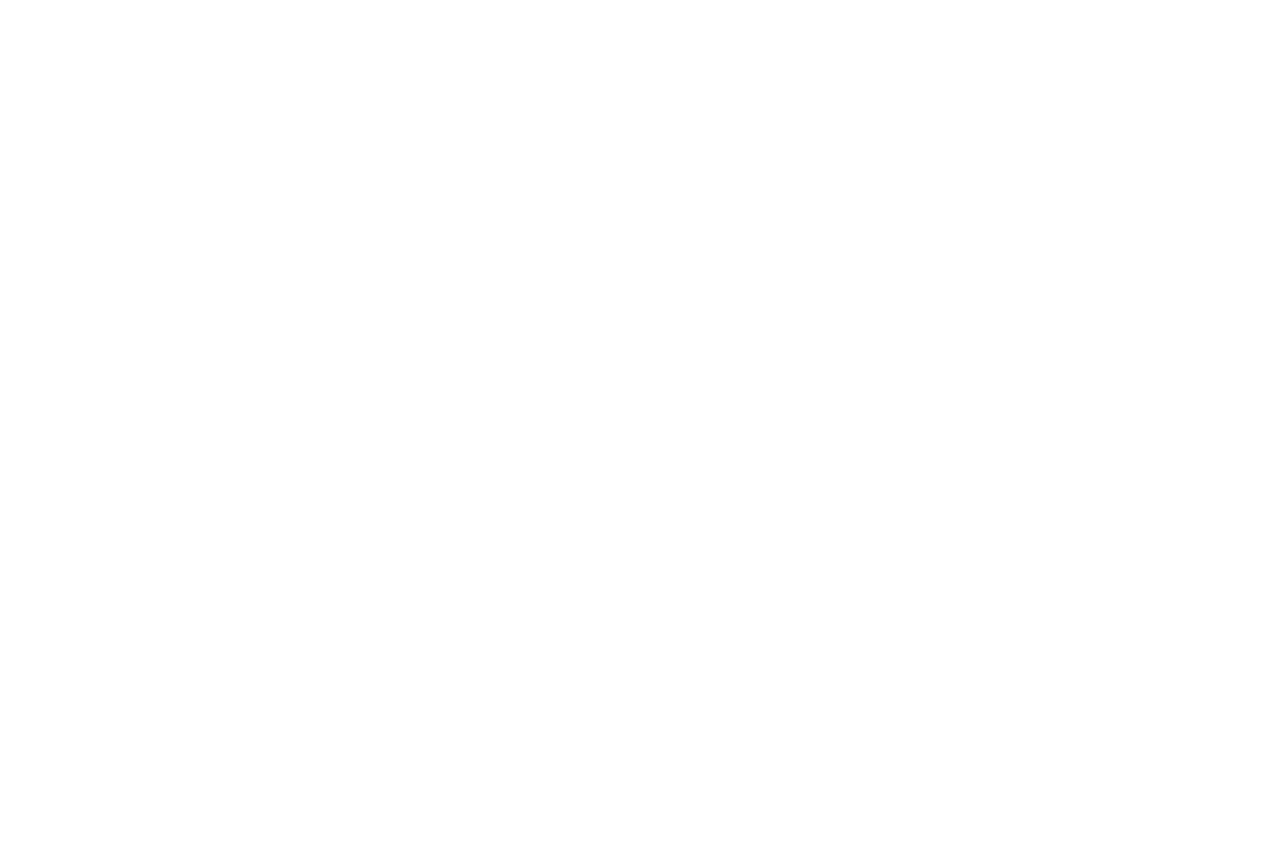
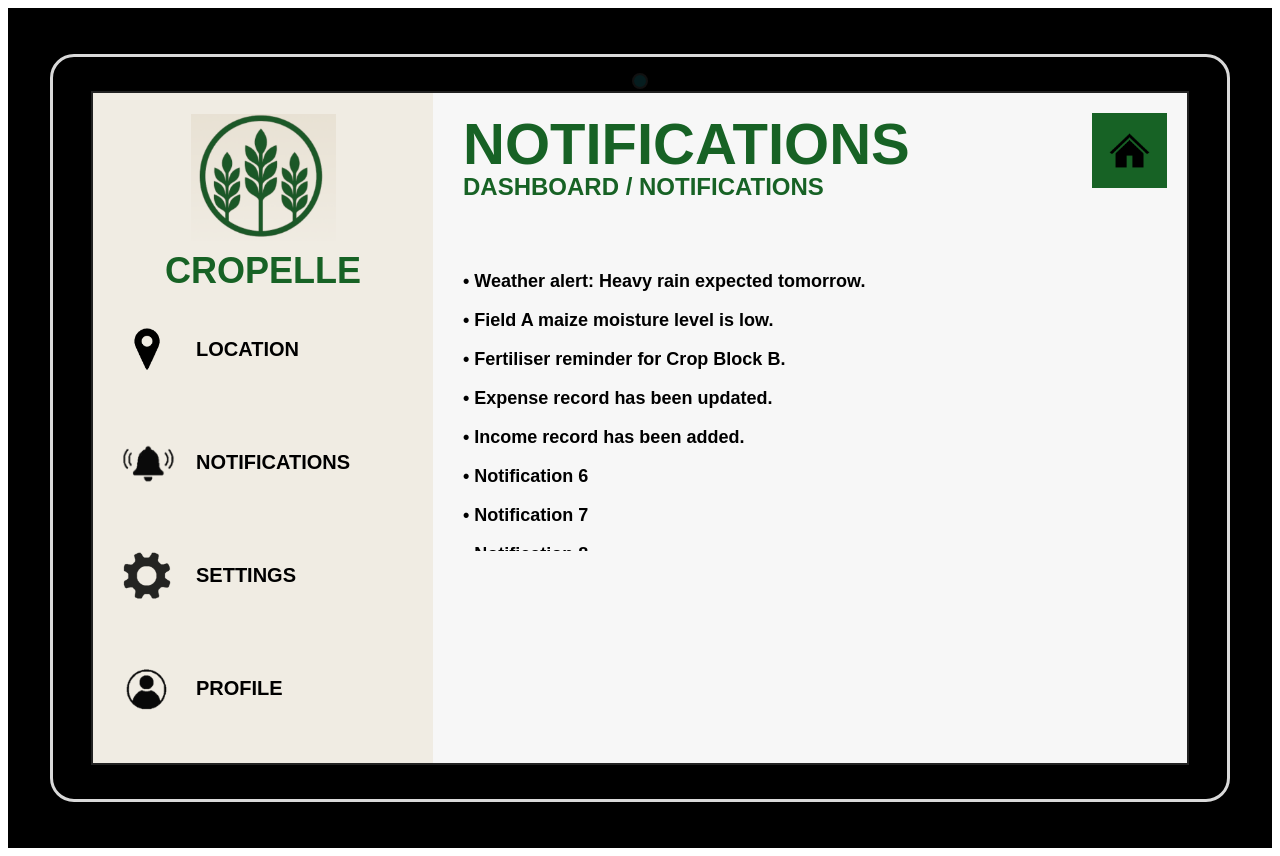
Before and after one commit to Martin-94/Crop-Management-System, a React app in the folder frontend/: page /notifications in a window 1280 px wide. Before the commit this address had no page. Before the commit the page ends 800 px from the top, so only its background shows below. Built offline with nearby package versions, Linux system fonts and the light colour scheme; the HTML template or start-up script is replaced by a standard one.

Commit message:
Completed Notifications Screen

```diff
--- a/frontend/src/App.jsx
+++ b/frontend/src/App.jsx
@@ -6,7 +6,7 @@
 import RegistrationScreen from "./pages/RegistrationScreen";
 import DashboardScreen from "./pages/DashboardScreen";
 import LoginScreen from "./pages/LoginScreen";
-
+import NotificationsScreen from "./pages/NotificationsScreen";
 
 function App() {
   return (
@@ -37,7 +37,11 @@
           element={<LoginScreen />}
         />
 
-
+        {/* Route for the user notifications screen */}
+        <Route
+          path="/notifications"
+          element={<NotificationsScreen />}
+        />
       </Routes>
     </BrowserRouter>
   );
--- a/frontend/src/pages/DashboardScreen.jsx
+++ b/frontend/src/pages/DashboardScreen.jsx
@@ -14,6 +14,14 @@
 
 export default function DashboardScreen() {
   const navigate = useNavigate();
+
+  const today = new Date();
+
+  const currentDate = today.toLocaleDateString("en-GB");
+
+  const currentDay = today.toLocaleDateString("en-GB", {
+    weekday: "long",
+  });
 
   const pageStyle = {
     minHeight: "100vh",
@@ -128,7 +136,6 @@
     alignItems: "center",
   };
 
-
   const welcomeStyle = {
     textAlign: "center",
     fontSize: "23px",
@@ -157,6 +164,7 @@
     display: "flex",
     flexDirection: "column",
     justifyContent: "space-between",
+    cursor: "pointer",
   };
 
   const cardTopRowStyle = {
@@ -195,6 +203,7 @@
     alignItems: "center",
     justifyContent: "center",
   };
+
   const weatherDetailsStyle = {
     display: "grid",
     gridTemplateColumns: "1fr 1fr",
@@ -211,6 +220,7 @@
     margin: 0,
     lineHeight: "1.1",
   };
+
   const moneyRowStyle = {
     display: "flex",
     alignItems: "center",
@@ -255,7 +265,7 @@
             {/* Notifications navigation item */}
             <div
               style={menuItemStyle}
-              onClick={() => alert("Notifications screen coming soon")}
+              onClick={() => navigate("/notifications")}
             >
               <img
                 src={notificationsIcon}
@@ -320,8 +330,10 @@
             {/* Dashboard cards */}
             <div style={cardsGridStyle}>
               {/* Crops card */}
-              <div style={cardStyle}
-              onClick={() => alert("Crops screen coming soon")}>
+              <div
+                style={cardStyle}
+                onClick={() => alert("Crops screen coming soon")}
+              >
                 <div style={cardTopRowStyle}>
                   <img src={cropsIcon} alt="Crops" style={cardIconStyle} />
                   <h2 style={cardTitleStyle}>CROPS</h2>
@@ -337,8 +349,10 @@
               </div>
 
               {/* Weather card */}
-              <div style={cardStyle}
-              onClick={() => alert("Weather screen coming soon")}>
+              <div
+                style={cardStyle}
+                onClick={() => alert("Weather screen coming soon")}
+              >
                 <div style={cardTopRowStyle}>
                   <img
                     src={weatherIcon}
@@ -364,8 +378,10 @@
               </div>
 
               {/* Add crops card */}
-              <div style={cardStyle}
-              onClick={() => alert("Add Crops screen coming soon")}>
+              <div
+                style={cardStyle}
+                onClick={() => alert("Add Crops screen coming soon")}
+              >
                 <div style={cardTopRowStyle}>
                   <img src={cropsIcon} alt="Add Crops" style={cardIconStyle} />
 
@@ -383,8 +399,10 @@
               </div>
 
               {/* Add expenses card */}
-              <div style={cardStyle}
-              onClick={() => alert("Add Expense screen coming soon")}>
+              <div
+                style={cardStyle}
+                onClick={() => alert("Add Expense screen coming soon")}
+              >
                 <div style={cardTopRowStyle}>
                   <img
                     src={expenseIcon}
--- /dev/null
+++ b/frontend/src/pages/NotificationsScreen.jsx
@@ -0,0 +1,282 @@
+import React from "react";
+import { useNavigate } from "react-router-dom";
+
+import homeIcon from "../assets/home.png";
+import cropelleLogo from "../assets/cropelle-logo.png";
+import locationIcon from "../assets/location.png";
+import notificationsIcon from "../assets/notifications.png";
+import settingsIcon from "../assets/settings.png";
+import profileIcon from "../assets/profile.png";
+
+export default function NotificationsScreen() {
+  const navigate = useNavigate();
+
+  const notifications = [
+  "Weather alert: Heavy rain expected tomorrow.",
+  "Field A maize moisture level is low.",
+  "Fertiliser reminder for Crop Block B.",
+  "Expense record has been updated.",
+  "Income record has been added.",
+  "Notification 6",
+  "Notification 7",
+  "Notification 8",
+  "Notification 9",
+  "Notification 10",
+  "Notification 11",
+  "Notification 12",
+  "Notification 13",
+  "Notification 14",
+  "Notification 15",
+  "Notification 16",
+  "Notification 17",
+  "Notification 18",
+  "Notification 19",
+  "Notification 20",
+];
+
+  const pageStyle = {
+    minHeight: "100vh",
+    backgroundColor: "#000",
+    display: "flex",
+    justifyContent: "center",
+    alignItems: "center",
+    padding: "20px",
+    fontFamily: "Arial, sans-serif",
+  };
+
+  const deviceStyle = {
+    width: "100%",
+    maxWidth: "1180px",
+    backgroundColor: "#000",
+    border: "3px solid #d9d9d9",
+    borderRadius: "24px",
+    padding: "34px 38px",
+    boxSizing: "border-box",
+    position: "relative",
+  };
+
+  const cameraStyle = {
+    width: "12px",
+    height: "12px",
+    borderRadius: "50%",
+    backgroundColor: "#061d1f",
+    border: "2px solid #111",
+    position: "absolute",
+    top: "16px",
+    left: "50%",
+    transform: "translateX(-50%)",
+  };
+
+  const screenStyle = {
+    height: "670px",
+    backgroundColor: "#fff",
+    border: "2px solid #222",
+    display: "flex",
+    overflow: "hidden",
+  };
+
+  const sidebarStyle = {
+    width: "340px",
+    backgroundColor: "#f0ece3",
+    padding: "12px 25px",
+    boxSizing: "border-box",
+    display: "flex",
+    flexDirection: "column",
+  };
+
+  const logoStyle = {
+    width: "145px",
+    height: "145px",
+    objectFit: "contain",
+    display: "block",
+    margin: "0 auto",
+  };
+
+  const logoTextStyle = {
+    color: "#176225",
+    fontSize: "36px",
+    fontWeight: "900",
+    textAlign: "center",
+    marginBottom: "28px",
+  };
+
+const homeIconStyle = {
+  width: "45px",
+  height: "45px",
+  objectFit: "contain",
+};
+  const menuItemStyle = {
+    display: "flex",
+    alignItems: "center",
+    gap: "20px",
+    marginBottom: "55px",
+    cursor: "pointer",
+  };
+
+  const menuIconStyle = {
+    width: "58px",
+    height: "58px",
+    objectFit: "contain",
+  };
+
+  const menuTextStyle = {
+    fontSize: "20px",
+    fontWeight: "800",
+    color: "#000",
+    whiteSpace: "nowrap",
+  };
+
+  const contentStyle = {
+    flex: 1,
+    backgroundColor: "#f7f7f7",
+    position: "relative",
+    padding: "22px 30px",
+    boxSizing: "border-box",
+  };
+
+ const homeButtonStyle = {
+  position: "absolute",
+  top: "20px",
+  right: "20px",
+  width: "75px",
+  height: "75px",
+  backgroundColor: "#176225",
+  border: "none",
+  cursor: "pointer",
+  display: "flex",
+  justifyContent: "center",
+  alignItems: "center",
+};
+
+  const titleStyle = {
+    color: "#176225",
+    fontSize: "58px",
+    fontWeight: "900",
+    lineHeight: "1",
+    margin: 0,
+  };
+
+  const subtitleStyle = {
+    color: "#176225",
+    fontSize: "24px",
+    fontWeight: "900",
+    marginBottom: "70px",
+  };
+
+  const introTextStyle = {
+    fontSize: "18px",
+    fontWeight: "800",
+    lineHeight: "1.2",
+    color: "#000",
+    marginBottom: "40px",
+  };
+
+  const notificationAreaStyle = {
+    height: "280px",
+    overflowY: "auto",
+    paddingRight: "15px",
+  };
+
+  const notificationStyle = {
+    marginBottom: "18px",
+    fontSize: "18px",
+    fontWeight: "700",
+    color: "#000",
+  };
+
+  return (
+    <div style={pageStyle}>
+      <div style={deviceStyle}>
+        <div style={cameraStyle}></div>
+
+        <div style={screenStyle}>
+          {/* Sidebar */}
+          <div style={sidebarStyle}>
+            <img
+              src={cropelleLogo}
+              alt="Cropelle Logo"
+              style={logoStyle}
+            />
+
+            <div style={logoTextStyle}>CROPELLE</div>
+
+            <div
+              style={menuItemStyle}
+              onClick={() => alert("Location screen coming soon")}
+            >
+              <img
+                src={locationIcon}
+                alt="Location"
+                style={menuIconStyle}
+              />
+              <span style={menuTextStyle}>LOCATION</span>
+            </div>
+
+            <div style={menuItemStyle}>
+              <img
+                src={notificationsIcon}
+                alt="Notifications"
+                style={menuIconStyle}
+              />
+              <span style={menuTextStyle}>NOTIFICATIONS</span>
+            </div>
+
+            <div
+              style={menuItemStyle}
+              onClick={() => alert("Settings screen coming soon")}
+            >
+              <img
+                src={settingsIcon}
+                alt="Settings"
+                style={menuIconStyle}
+              />
+              <span style={menuTextStyle}>SETTINGS</span>
+            </div>
+
+            <div
+              style={{ ...menuItemStyle, marginBottom: 0 }}
+              onClick={() => alert("Profile screen coming soon")}
+            >
+              <img
+                src={profileIcon}
+                alt="Profile"
+                style={menuIconStyle}
+              />
+              <span style={menuTextStyle}>PROFILE</span>
+            </div>
+          </div>
+
+    {/* Main Content */}
+        <div style={contentStyle}>
+        <button
+            type="button"
+            style={homeButtonStyle}
+            onClick={() => navigate("/dashboard")}
+        >
+            <img
+            src={homeIcon}
+            alt="Home"
+            style={homeIconStyle}
+            />
+        </button>
+
+        <h1 style={titleStyle}>NOTIFICATIONS</h1>
+
+        <div style={subtitleStyle}>
+            DASHBOARD / NOTIFICATIONS
+        </div>
+
+        <div style={notificationAreaStyle}>
+            {notifications.map((item, index) => (
+            <div key={index} style={notificationStyle}>
+                • {item}
+            </div>
+            ))}
+        </div>
+        </div>
+
+        </div>
+      </div>
+    </div>
+  );
+}
```
Lines whose indentation alone changed are shown as unchanged.
